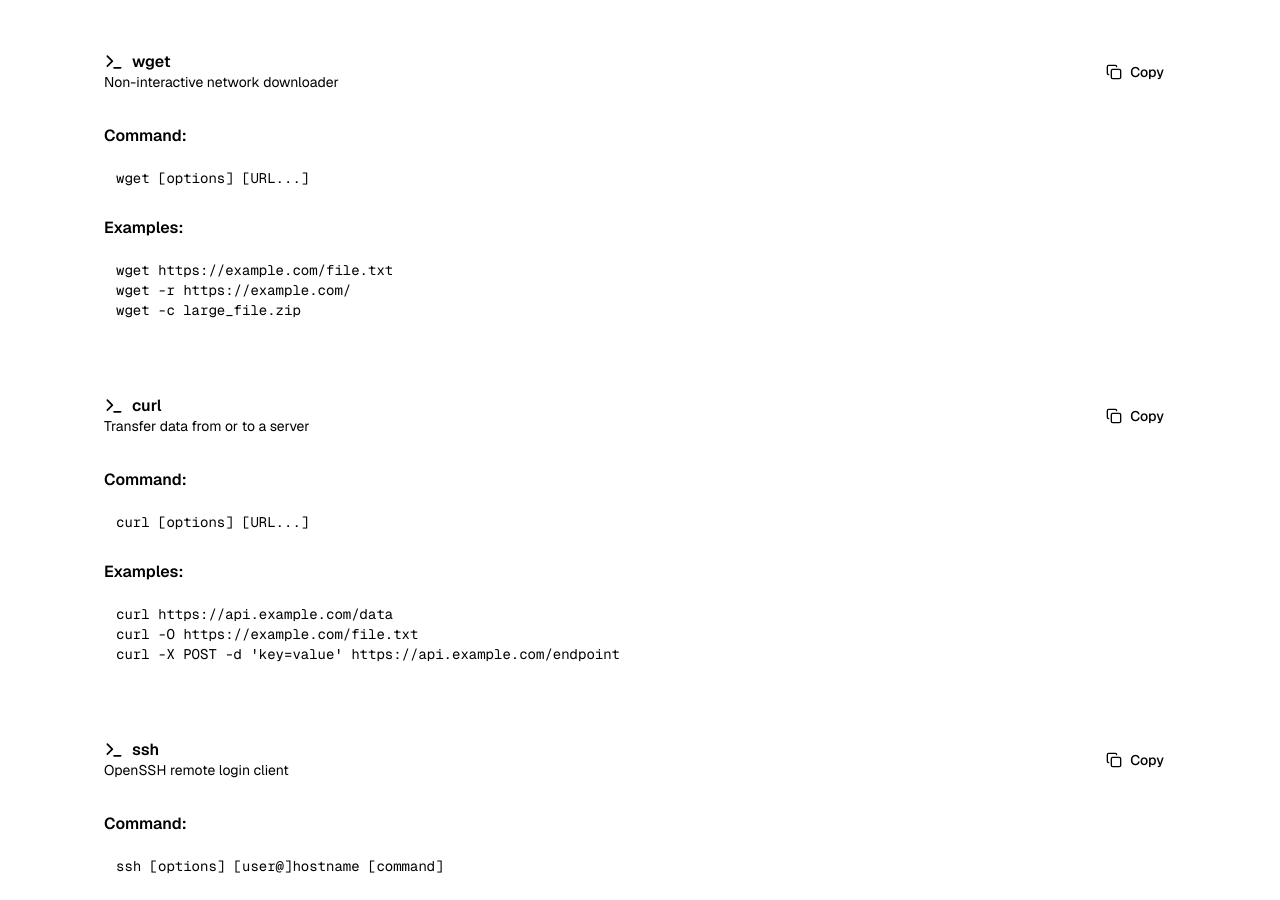
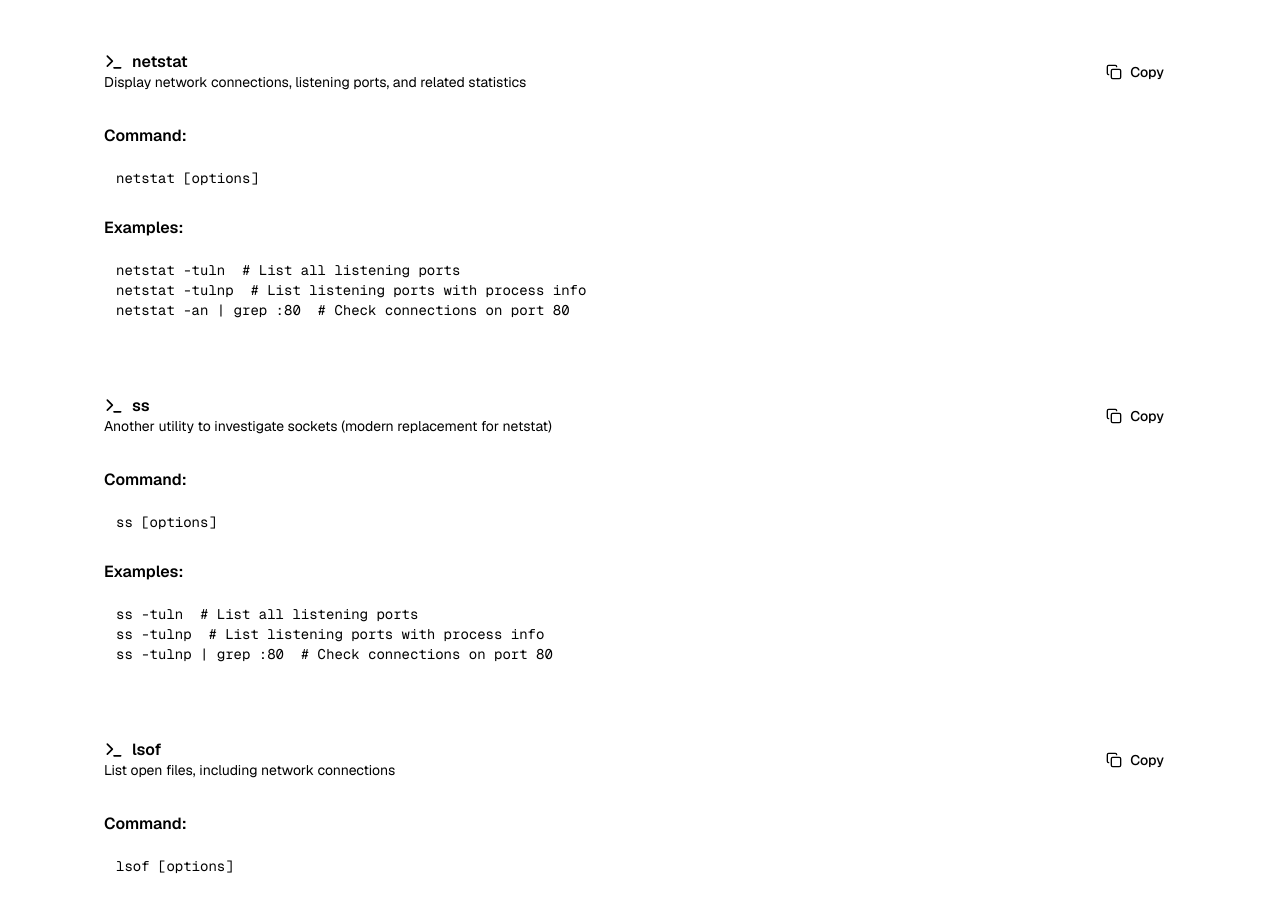
Before and after one commit to leon6002/simple-tool, a Next.js app: page /tools/linux-cheatsheet in a window 1280 px wide. Shown: the part 11100-12000 px from the top of the page. Built offline with nearby package versions, Linux system fonts and the light colour scheme.

Commit message:
added linux command

```diff
--- a/app/tools/linux-cheatsheet/page.tsx
+++ b/app/tools/linux-cheatsheet/page.tsx
@@ -327,6 +327,38 @@ const COMMANDS: Command[] = [
     description: "Send ICMP ECHO_REQUEST to network hosts",
     command: "ping [options] destination",
     example: "ping google.com\nping -c 4 google.com",
+    category: "networking"
+  },
+  {
+    id: "netstat",
+    name: "netstat",
+    description: "Display network connections, listening ports, and related statistics",
+    command: "netstat [options]",
+    example: "netstat -tuln  # List all listening ports\nnetstat -tulnp  # List listening ports with process info\nnetstat -an | grep :80  # Check connections on port 80",
+    category: "networking"
+  },
+  {
+    id: "ss",
+    name: "ss",
+    description: "Another utility to investigate sockets (modern replacement for netstat)",
+    command: "ss [options]",
+    example: "ss -tuln  # List all listening ports\nss -tulnp  # List listening ports with process info\nss -tulnp | grep :80  # Check connections on port 80",
+    category: "networking"
+  },
+  {
+    id: "lsof",
+    name: "lsof",
+    description: "List open files, including network connections",
+    command: "lsof [options]",
+    example: "lsof -i :80  # List processes using port 80\nlsof -i :8080  # List processes using port 8080\nlsof -iTCP -sTCP:LISTEN  # List all listening TCP ports",
+    category: "networking"
+  },
+  {
+    id: "fuser",
+    name: "fuser",
+    description: "Identify processes using files or sockets",
+    command: "fuser [options] [file|port]",
+    example: "fuser 80/tcp  # Show processes using port 80\nfuser -k 80/tcp  # Kill processes using port 80\nfuser -v 80/tcp  # Verbose output for port 80",
     category: "networking"
   },
   {
```
